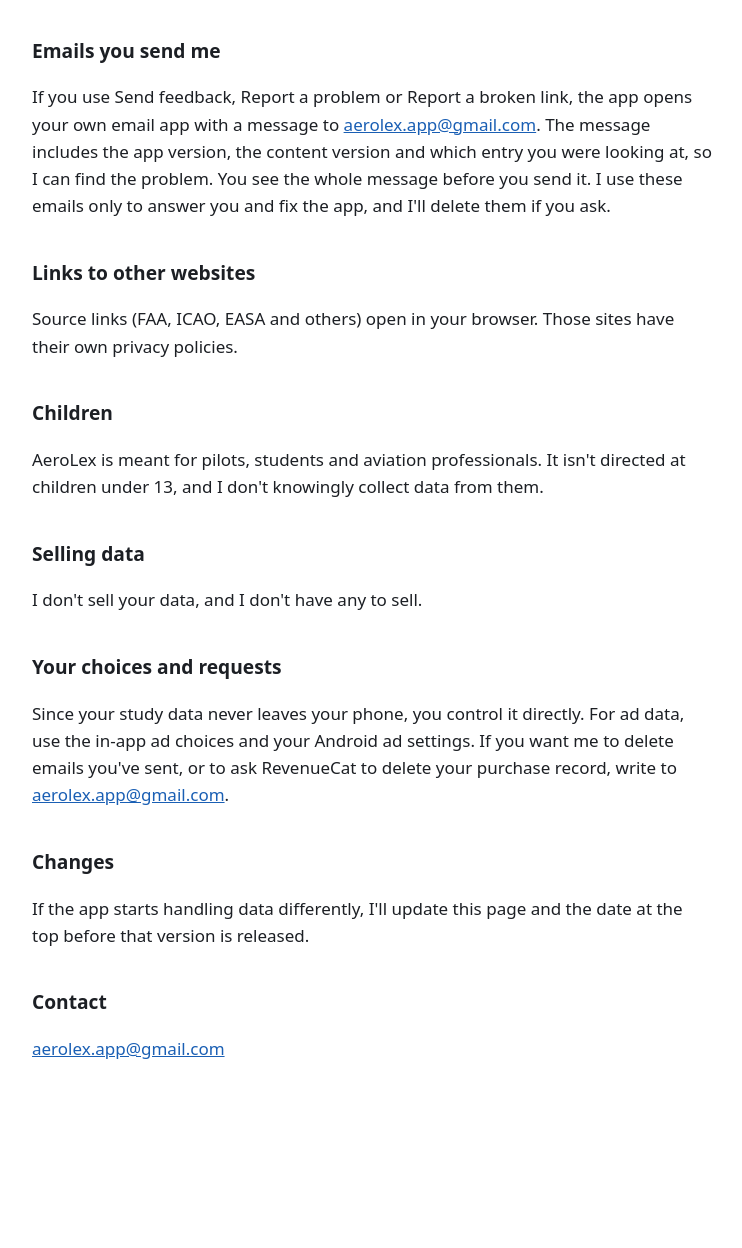
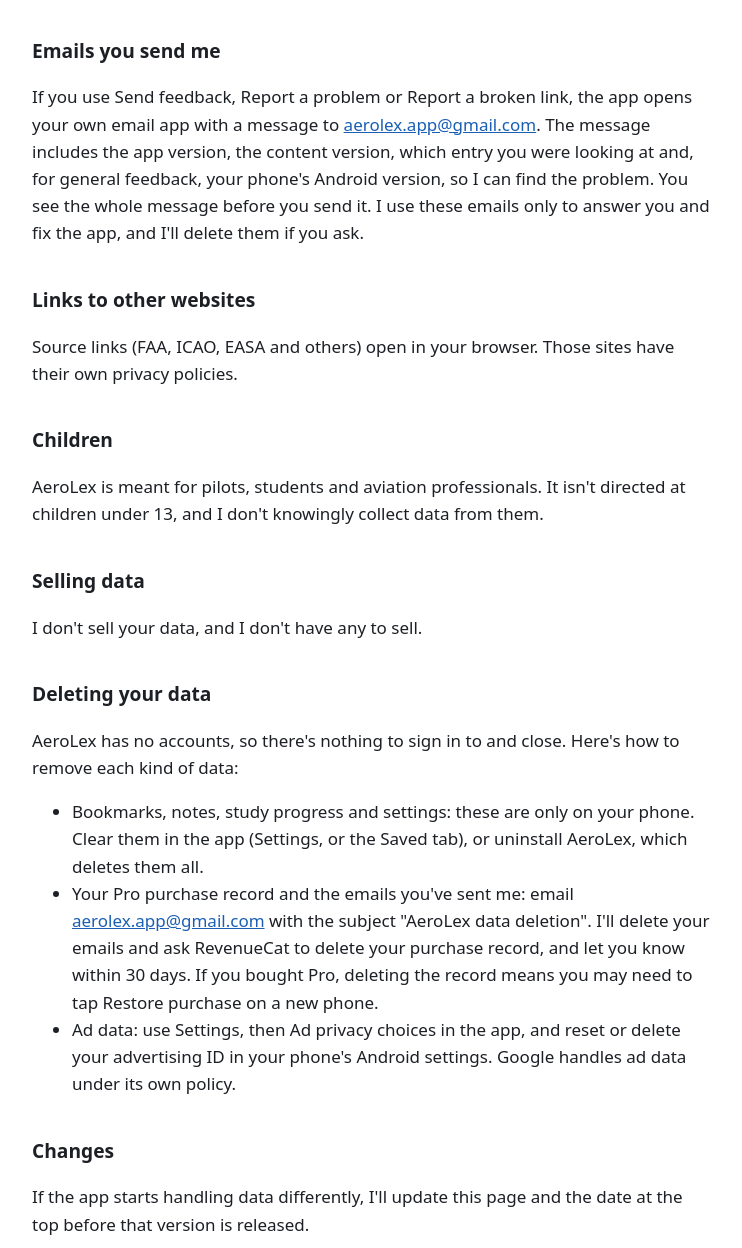
Before and after one commit to app-aerolex/app-aerolex.github.io, a plain HTML site: page privacy.html in a window 1280 px wide. Shown: the part 1352-2600 px from the top of the page, without its empty margins (268-1010 px from the left). Before the commit the page ends 2495 px from the top, so only its background shows below. Drawn offline with Linux system fonts and the light colour scheme.

Commit message:
Privacy policy: how to delete your data

```diff
--- a/privacy.html
+++ b/privacy.html
@@ -10,7 +10,7 @@
 <main>
 <p><a href="./">AeroLex</a></p>
 <h1>Privacy policy</h1>
-<p class="muted">Last updated November 13, 2026</p>
+<p class="muted">Last updated November 14, 2026</p>
 
 <p>AeroLex is an aviation dictionary and study app for Android. I'm an independent developer and I build it on my own. This page explains what data the app handles and where it goes. The short version: I don't run a server, I don't have user accounts, and I don't collect analytics. The two outside services the app uses are Google AdMob (ads in the free version) and RevenueCat (to handle the Pro purchase).</p>
 
@@ -27,7 +27,7 @@
 <p>Payment goes through Google Play. I never see your card or payment details. The app uses RevenueCat to confirm the purchase and to restore it on a new phone. RevenueCat receives the purchase receipt from Google Play, a random ID it creates for your install, and basic device and app information. It doesn't receive your name or email. See <a href="https://www.revenuecat.com/privacy">RevenueCat's privacy policy</a>.</p>
 
 <h2>Emails you send me</h2>
-<p>If you use Send feedback, Report a problem or Report a broken link, the app opens your own email app with a message to <a href="mailto:aerolex.app@gmail.com">aerolex.app@gmail.com</a>. The message includes the app version, the content version and which entry you were looking at, so I can find the problem. You see the whole message before you send it. I use these emails only to answer you and fix the app, and I'll delete them if you ask.</p>
+<p>If you use Send feedback, Report a problem or Report a broken link, the app opens your own email app with a message to <a href="mailto:aerolex.app@gmail.com">aerolex.app@gmail.com</a>. The message includes the app version, the content version, which entry you were looking at and, for general feedback, your phone's Android version, so I can find the problem. You see the whole message before you send it. I use these emails only to answer you and fix the app, and I'll delete them if you ask.</p>
 
 <h2>Links to other websites</h2>
 <p>Source links (FAA, ICAO, EASA and others) open in your browser. Those sites have their own privacy policies.</p>
@@ -38,8 +38,13 @@
 <h2>Selling data</h2>
 <p>I don't sell your data, and I don't have any to sell.</p>
 
-<h2>Your choices and requests</h2>
-<p>Since your study data never leaves your phone, you control it directly. For ad data, use the in-app ad choices and your Android ad settings. If you want me to delete emails you've sent, or to ask RevenueCat to delete your purchase record, write to <a href="mailto:aerolex.app@gmail.com">aerolex.app@gmail.com</a>.</p>
+<h2 id="delete-data">Deleting your data</h2>
+<p>AeroLex has no accounts, so there's nothing to sign in to and close. Here's how to remove each kind of data:</p>
+<ul>
+<li>Bookmarks, notes, study progress and settings: these are only on your phone. Clear them in the app (Settings, or the Saved tab), or uninstall AeroLex, which deletes them all.</li>
+<li>Your Pro purchase record and the emails you've sent me: email <a href="mailto:aerolex.app@gmail.com?subject=AeroLex%20data%20deletion">aerolex.app@gmail.com</a> with the subject "AeroLex data deletion". I'll delete your emails and ask RevenueCat to delete your purchase record, and let you know within 30 days. If you bought Pro, deleting the record means you may need to tap Restore purchase on a new phone.</li>
+<li>Ad data: use Settings, then Ad privacy choices in the app, and reset or delete your advertising ID in your phone's Android settings. Google handles ad data under its own policy.</li>
+</ul>
 
 <h2>Changes</h2>
 <p>If the app starts handling data differently, I'll update this page and the date at the top before that version is released.</p>
```
